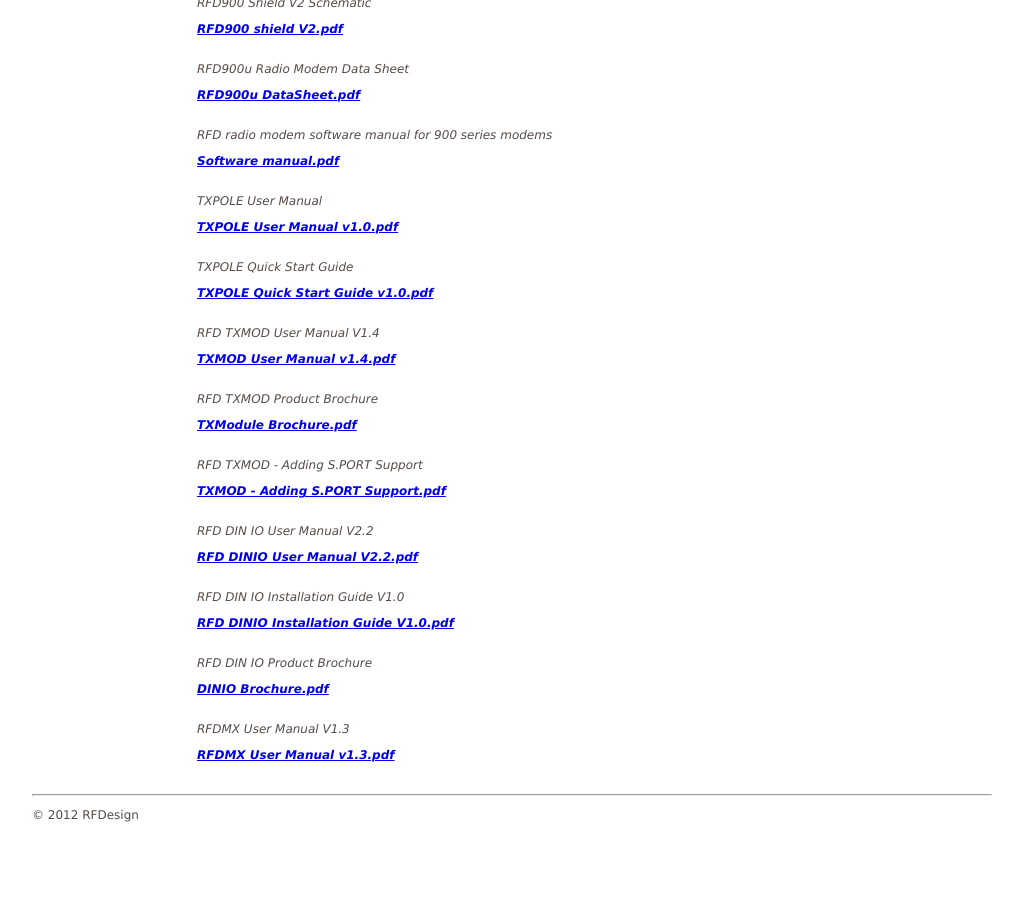
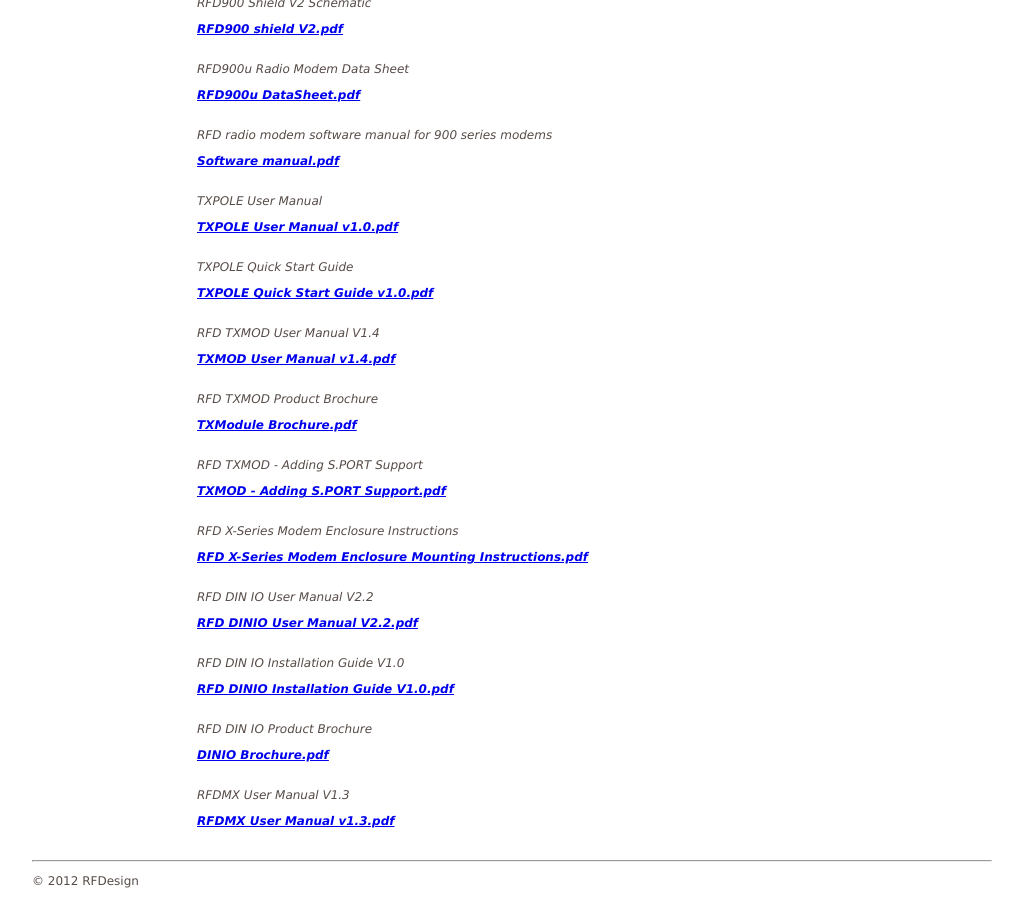
Before and after one commit to RFDesign/rfdesign.github.io, a Jekyll site: the page built from docs.html, in a window 1280 px wide and 900 px high, scrolled down 1004 px. Shown: the whole window, without its empty margins (26-1049 px from the left). Built offline with Jekyll 4.4.1, drawn with Linux system fonts in a browser that asks for light colours; before the commit the page ends 1838 px from its top, so only the background shows below that.

Commit message:
Update docs.yml

```diff
--- a/_data/docs.yml
+++ b/_data/docs.yml
@@ -52,6 +52,8 @@
   des: RFD TXMOD Product Brochure
 - file: TXMOD - Adding S.PORT Support.pdf
   des: RFD TXMOD - Adding S.PORT Support
+- file: RFD X-Series Modem Enclosure Mounting Instructions.pdf
+  des: RFD X-Series Modem Enclosure Instructions
 - file: RFD DINIO User Manual V2.2.pdf
   des: RFD DIN IO User Manual V2.2
 #- file: RFD DINIO User Manual V1.0.pdf
```
